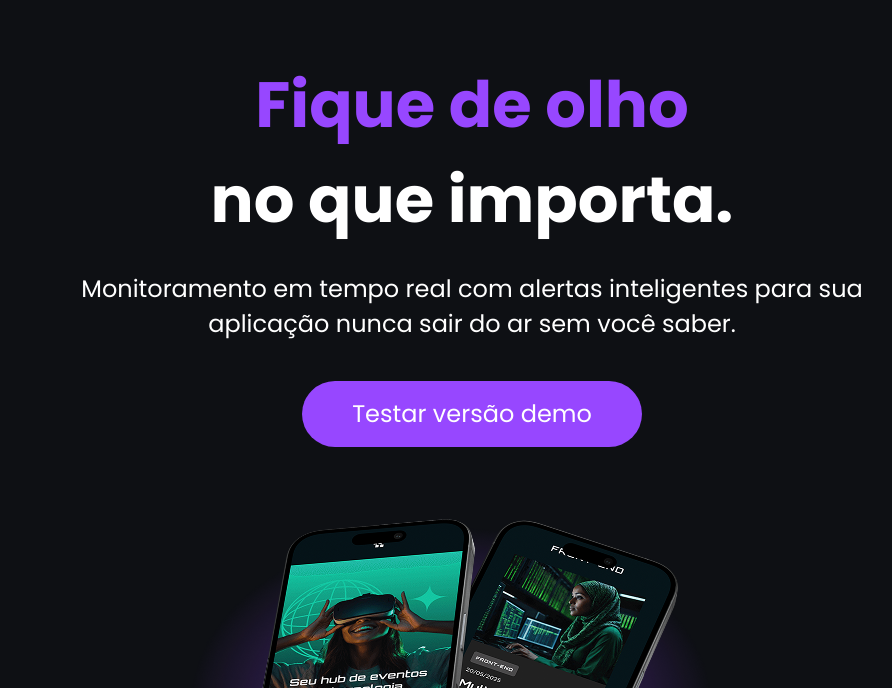
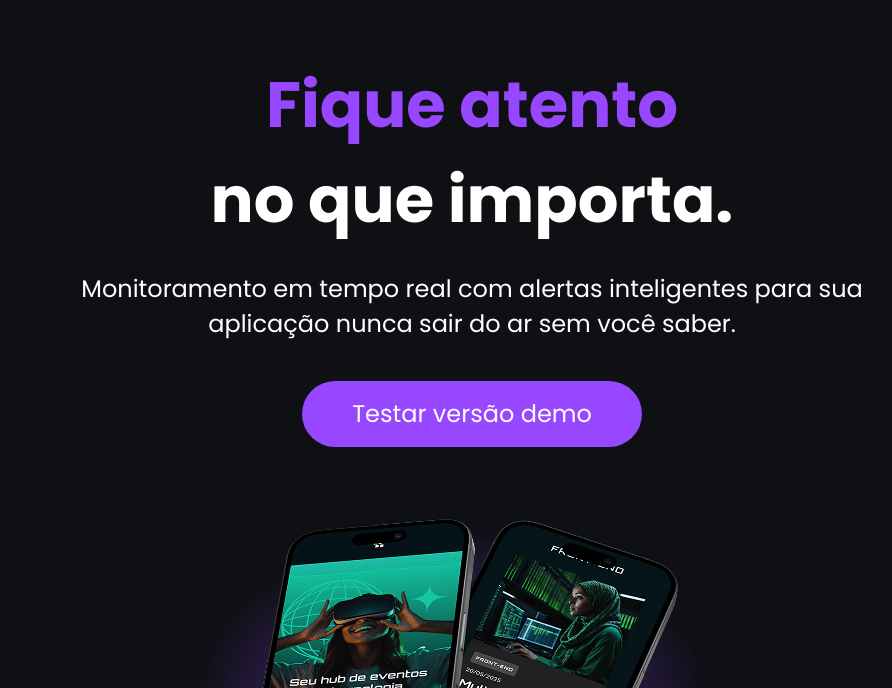
Before and after one commit to GuilhermeOliveira24/tecboard, a plain HTML site: page index.html in a window 1280 px wide. Shown: the part 112-800 px from the top of the page, without its empty margins (168-1060 px from the left). Drawn offline with Linux system fonts and the light colour scheme.

Commit message:
Altereio titulo do paragrafo principal

```diff
--- a/index.html
+++ b/index.html
@@ -18,10 +18,10 @@
 
     <main>
         <section>
-            <h1 class="titulo"><span >Fique de olho </span>
+            <h1 class="titulo"><span >Fique atento </span>
                 <br>no que importa.</h1>
 
-            <p class="paragrafo">Monitoramento em tempo real com alertas inteligentes para sua                                            aplicação nunca sair do ar sem você saber. </p>
+            <p class="paragrafo">Monitoramento em tempo real com alertas inteligentes para sua aplicação nunca sair do ar sem você saber. </p>
 
             <a href="#">Testar versão demo</a>
         </section>
```
